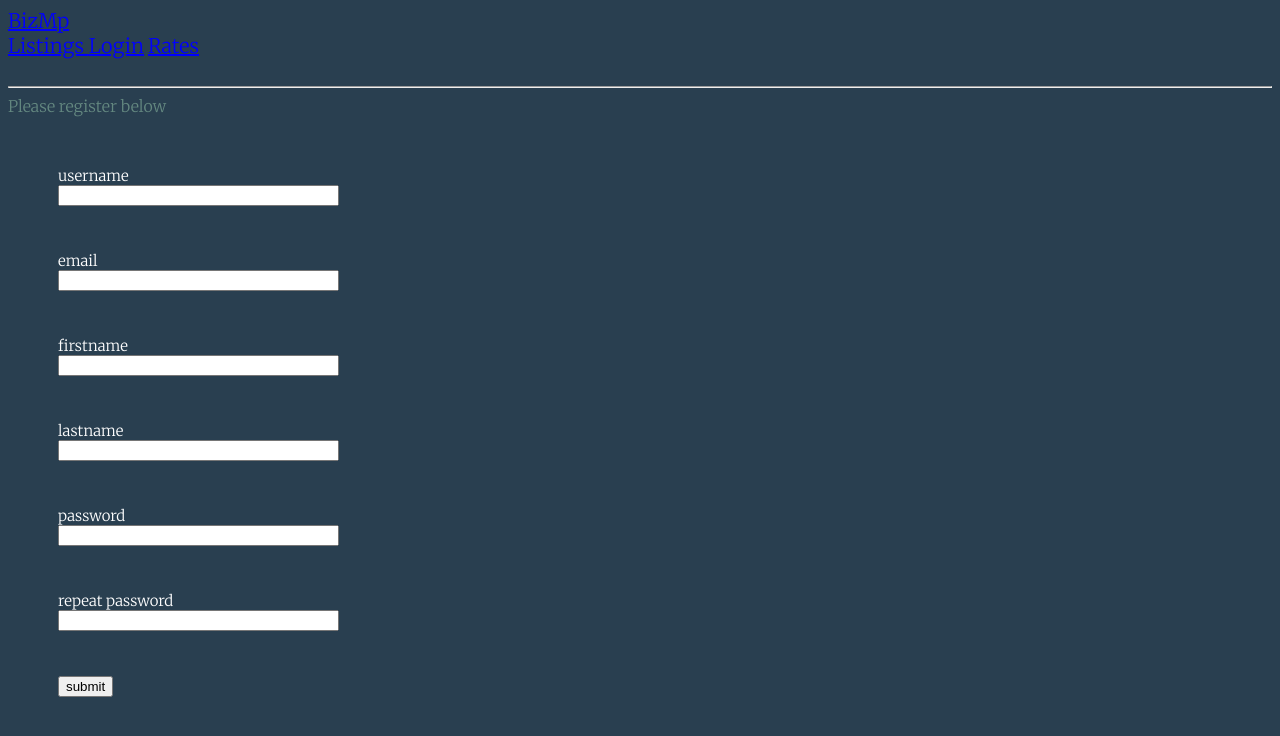
After one commit to SonnyK33/Biz_Mp, a Flask app: page /auth/register in a window 1280 px wide. The commit adds this page. Shown: the top 736 px of the page. Run offline with Flask 2, Linux system fonts and the light colour scheme.

Commit message:
fixed auth/login, added functionality to rgister new users, and logout

```diff
--- a/app/__init__.py
+++ b/app/__init__.py
@@ -8,6 +8,7 @@ from flask_migrate import Migrate
 db = SQLAlchemy()
 migrate = Migrate()
 login = LoginManager()
+login.login_view ='auth.login'
 
 def create_app(config_class=Config):
     app = Flask(__name__)
@@ -31,6 +32,7 @@ def create_app(config_class=Config):
 
     from app.auth import bp as auth_bp
     app.register_blueprint(auth_bp, url_prefix='/auth')
+    # app.register_blueprint(auth_bp)
 
 
 
--- a/app/auth/__init__.py
+++ b/app/auth/__init__.py
@@ -2,4 +2,4 @@ from flask import Blueprint
 
 bp = Blueprint('auth', __name__)
 
-# from app.auth import routes
+from app.auth import routes
--- a/app/auth/forms.py
+++ b/app/auth/forms.py
@@ -1,9 +1,30 @@
 from flask_wtf import FlaskForm
 from wtforms import StringField, PasswordField, BooleanField, SubmitField
-from wtforms.validators import DataRequired
+from wtforms.validators import DataRequired, Email, EqualTo, ValidationError
+from app.models import Users
 
 class LoginForm(FlaskForm):
     username = StringField('username',validators=[DataRequired()])
     password = PasswordField('password',validators=[DataRequired()])
     remember_me = BooleanField('Remember me')
     submit = SubmitField('submit')
+
+
+class UserRegistration(FlaskForm):
+    username = StringField('username',validators=[DataRequired()])
+    firstname = StringField('firstname',validators=[DataRequired()])
+    lastname = StringField('lastname',validators=[DataRequired()])
+    email = StringField('email',validators=[DataRequired(), Email()])
+    password = PasswordField('password',validators=[DataRequired()])
+    password2 = PasswordField('repeat password',validators=[DataRequired(),EqualTo('password')])
+    submit = SubmitField('submit')
+
+    def validate_username(self, username):
+        returned_user = Users.query.filter_by(username=username.data).first()
+        if returned_user is not None:
+            raise ValidationError('please select a different username')
+
+    def validate_email(self, email):
+        returned_email = Users.query.filter_by(email=email.data).first()
+        if returned_email is not None:
+            raise ValidationError('please select a different email')
--- a/app/auth/routes.py
+++ b/app/auth/routes.py
@@ -1,16 +1,14 @@
+import re
 from app.auth import bp
-from app.auth.forms import LoginForm
+from app.auth.forms import LoginForm, UserRegistration
 from flask.templating import render_template
 from flask_login import current_user, login_user, logout_user
-from models import Users
+from app.models import Users
 from flask import redirect, url_for, flash
+from app import db
 
 
-# @bp.route('/login')
-# def login():
-#     form = LoginForm()
-#     # Users = {'user':'Sonny'}
-#     return render_template('login.html',title='login',form=form)
+
 
 @bp.route('/login', methods=['GET', 'POST'])
 def login():
@@ -23,8 +21,32 @@ def login():
         user = Users.query.filter_by(username=form.username.data).first()
         if user is None or not user.check_password(form.password.data):
             flash('invalid credentials')
-            return redirect ('auth.login')
+            return redirect ('login')
         login_user(user, remember=form.remember_me.data)
         return redirect(url_for('main.index'))
 
     return render_template('auth/login.html',title='login',form=form)
+
+
+@bp.route('/logout')
+def logout():
+    logout_user()
+    return redirect(url_for('main.index'))
+
+
+
+# need to modify database to get first and last name
+@bp.route('/register', methods=['GET', 'POST'])
+def register():
+    if current_user.is_authenticated:
+        return redirect(url_for('main.index'))
+
+    form = UserRegistration()
+
+    if form.validate_on_submit():
+        user = Users(username=form.username.data,email=form.email.data)
+        user.set_password(form.password.data)
+        db.session.add(user)
+        db.session.commit()
+        return redirect(url_for('auth.login'))
+    return render_template('auth/register.html', title='register', form=form)
--- /dev/null
+++ b/app/templates/auth/register.html
@@ -0,0 +1,82 @@
+{% extends "base.html" %}
+{% block content %}
+
+
+    <head>
+        <link rel="stylesheet" type="text/css" href="/static/styles.css">
+
+        <link rel="preconnect" href="https://fonts.googleapis.com">
+        <link rel="preconnect" href="https://fonts.gstatic.com" crossorigin>
+        <link href="https://fonts.googleapis.com/css2?family=Merriweather:wght@300&family=Playfair+Display&display=swap"
+            rel="stylesheet">
+
+        <title>Hi welcome to the biz marketplace!</title>
+    </head>
+
+    <body>
+        Please register below
+        <form action="" method="post">
+            {{ form.hidden_tag()}}
+            <p>
+                {{ form.username.label }} <br>
+                {{ form.username(size=32)}}
+
+                {% for error in form.username.errors %}
+                <span style="color: red;"> [{{ error }}]</span>
+                {% endfor %}
+            </p>
+
+            <p>
+                {{ form.email.label }} <br>
+                {{ form.email(size=32)}}
+
+                {% for error in form.email.errors %}
+                <span style="color: red;"> [{{ error }}]</span>
+                {% endfor %}
+            </p>
+
+            <p>
+                {{ form.firstname.label }} <br>
+                {{ form.firstname(size=32)}}
+
+                {% for error in form.firstname.errors %}
+                <span style="color: red;"> [{{ error }}]</span>
+                {% endfor %}
+            </p>
+
+            <p>
+                {{ form.lastname.label }} <br>
+                {{ form.lastname(size=32)}}
+
+                {% for error in form.lastname.errors %}
+                <span style="color: red;"> [{{ error }}]</span>
+                {% endfor %}
+            </p>
+
+            <p>
+                {{ form.password.label }} <br>
+                {{ form.password(size=32)}}
+
+                {% for error in form.password.errors %}
+                <span style="color: red;"> [{{ error }}]</span>
+                {% endfor %}
+            </p>
+
+            <p>
+                {{ form.password2.label }} <br>
+                {{ form.password2(size=32)}}
+
+                {% for error in form.password2.errors %}
+                <span style="color: red;"> [{{ error }}]</span>
+                {% endfor %}
+            </p>
+
+
+            <p>
+                {{ form.submit() }}
+            </p>
+        </form>
+
+
+
+        {% endblock %}
--- a/app/templates/base.html
+++ b/app/templates/base.html
@@ -16,9 +16,11 @@
                 <a href="Listings.html"> Listings </a>
 
                 {% if current_user.is_anonymous %}
-                <a href="{{ url_for('auth.login') }}">> Login </a>
+                <a href="{{url_for('auth.login') }}">Login</a>
+
+
                 {% else %}
-                <a href="{{ url_for('main.logout') }}">> Logout </a>
+                <a href="{{ url_for('auth.logout') }}">> Logout </a>
                 {% endif %}
                 <a href="Rates.html"> Rates </a>
             </nav>
```
Also changed, not shown: app/main/routes.py (+3 -21 lines), app/static/styles.css (+0 -52 lines), app/templates/auth/login.html (+10 -5 lines), app/templates/index.html (+8 -23 lines), app.db.
